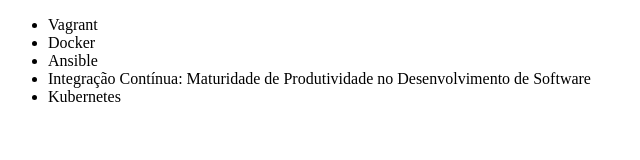
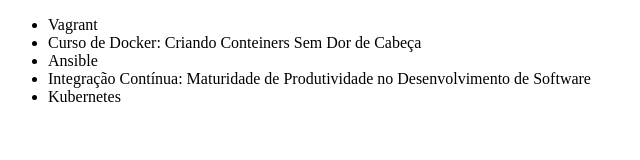
Before and after one commit to hndrhander/alura-git, a plain HTML site: page index.html in a window 1280 px wide. Shown: the whole page, without its empty margins (0-640 px from the left). Drawn offline with Linux system fonts and the light colour scheme.

Commit message:
Atualizando o nome do Curso de Docker

```diff
--- a/index.html
+++ b/index.html
@@ -2,12 +2,12 @@
 <html lang="en">
     <head>
         <meta charset="UTF-8">
-        <title>Cursos da Alura</title>
+        <title>Lista de Cursos de DevOps da Alura</title>
     </head>
     <body>
         <ul>
             <li>Vagrant</li>
-            <li>Docker</li>
+            <li>Curso de Docker: Criando Conteiners Sem Dor de Cabeça</li>
             <li>Ansible</li>
             <li>Integração Contínua: Maturidade de Produtividade no Desenvolvimento de Software</li>
             <li>Kubernetes</li>
```
